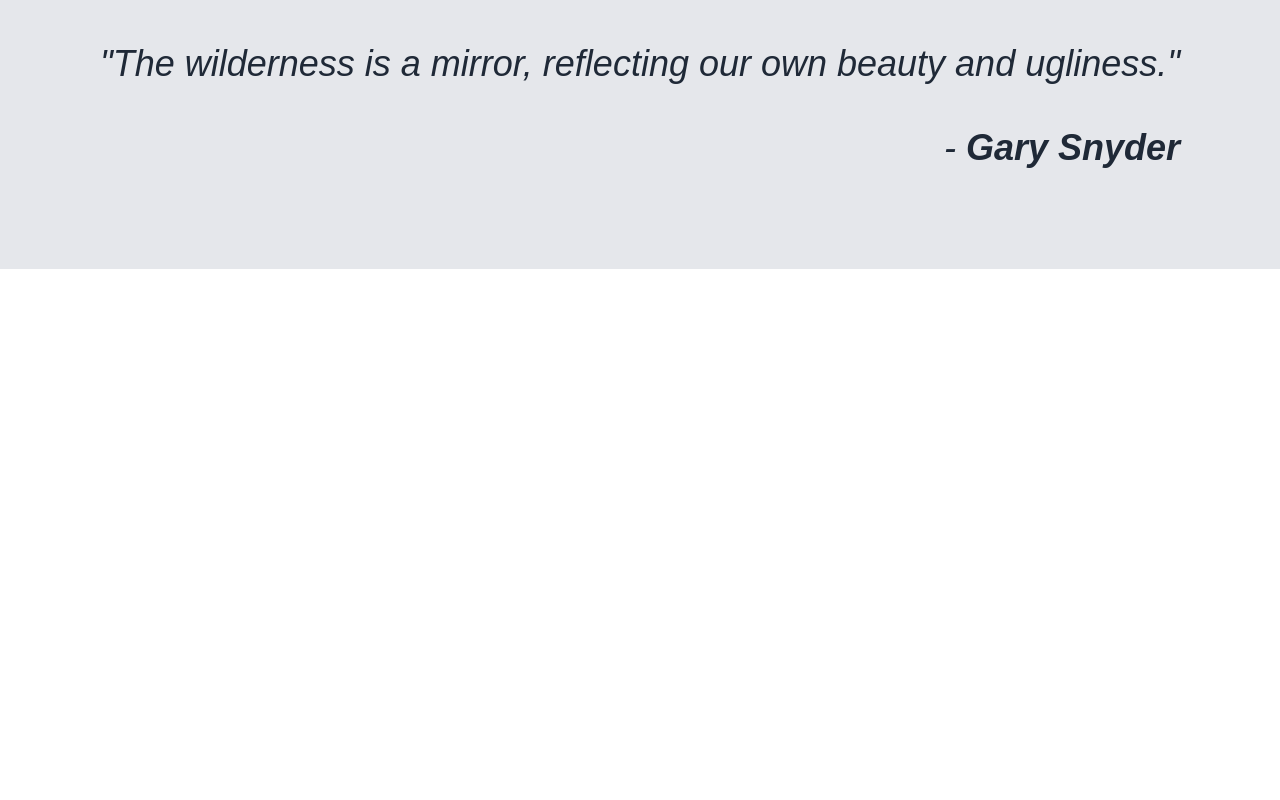
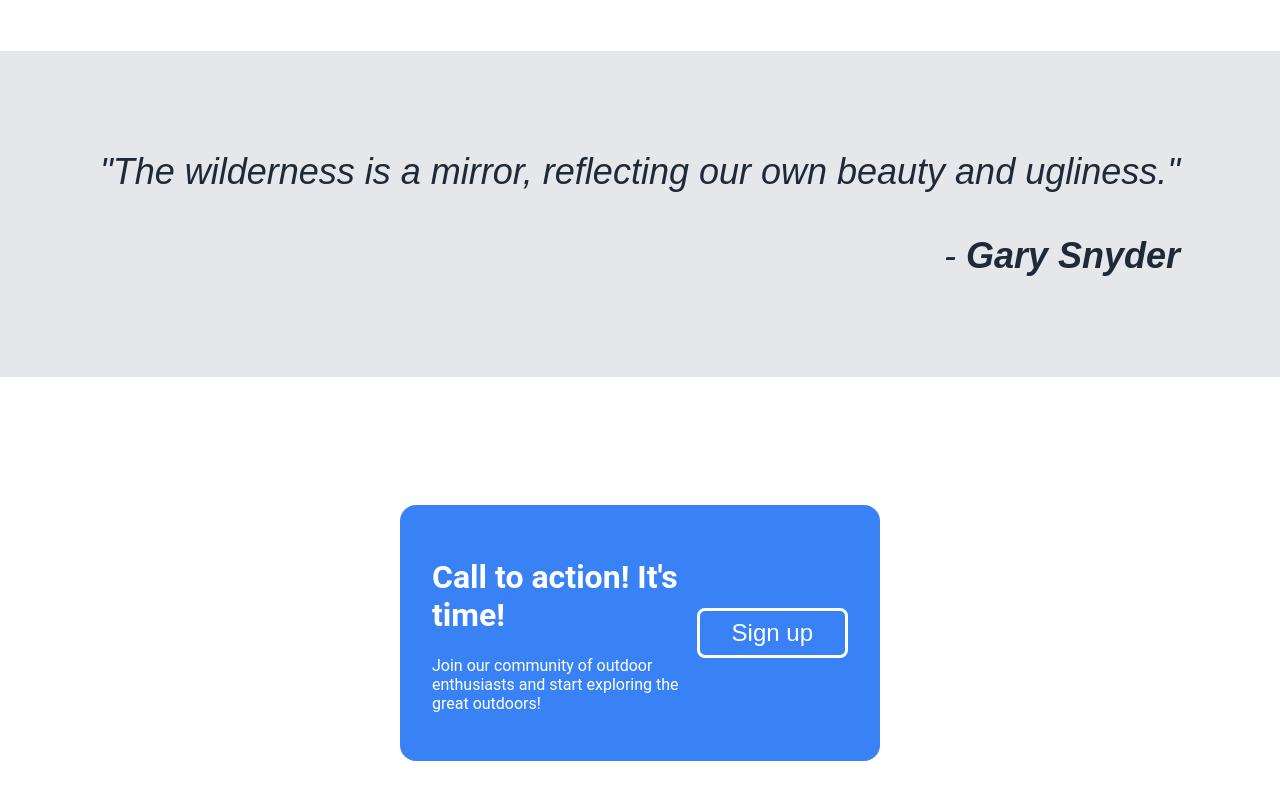
Before and after one commit to khladt/TOP_LandingPage, a plain HTML site: page index.html in a window 1280 px wide. Shown: the part 1762-2562 px from the top of the page. Before the commit the page ends 2031 px from the top, so only its background shows below. Drawn offline with Linux system fonts and the light colour scheme; a web font is replaced by a local one.

Commit message:
Finished Action section

```diff
--- a/index.html
+++ b/index.html
@@ -31,7 +31,7 @@
         <div class="preview-text">
             <h1>Camping 101</h1>
             <p>Get ready to embark on your next outdoor adventure with our comprehensive camping guides, expert tips, and gear reviews. Whether you're a seasoned camper or a beginner, our website is your one-stop-shop for all things camping.</p>
-            <button class="= Sign Up"> Sign up</button>
+            <button"> Sign up</button>
         </div>
 
         <img class="preview-img" src="img/preview.jpg" alt="image preview">
@@ -79,7 +79,14 @@
 
     <div class="qoute-container">
         <p><em>"The wilderness is a mirror, reflecting our own beauty and ugliness." <br><br>- <strong>Gary Snyder</strong></em></p>
+    </div>
 
+    <div class="action">
+        <div class="text">
+            <h1>Call to action! It's time!</h1>
+            <p>Join our community of outdoor enthusiasts and start exploring the great outdoors!</p>
+        </div>
+        <button class="Action-SignUp">Sign up</button>
     </div>
 
 </body>
--- a/style.css
+++ b/style.css
@@ -103,6 +103,7 @@ body{
     flex: auto;
     flex-wrap: wrap;
     gap: 48px;
+    padding-top: 64px;
 }
 
 .card{
@@ -112,7 +113,8 @@ body{
     width: 256px;
     height: 256px;
     text-align: center;
-    padding-bottom: 64px;
+    padding-bottom: 86px;
+    font-size: 20px;
 }
 
 .card-img{
@@ -139,6 +141,21 @@ body{
 
 }
 
+.action{
+    display: flex;
+    align-items: center;
+    justify-content: space-around;
+    flex: 0;
+    background-color: #3882F6;
+    color: white;
+
+    margin: 128px;
+    margin-left: 400px;
+    margin-right: 400px;
+    padding: 32px;
+    border-radius:16px;
+}
+
 button{
     text-wrap: nowrap;
     color: white;
@@ -148,3 +165,11 @@ button{
     font-size: 18px;
     padding: 8px;
 }
+
+.Action-SignUp{
+    font-size: x-large;
+
+    padding-left: 32px;
+    padding-right: 32px;
+    border: 3px solid white;
+}
```
